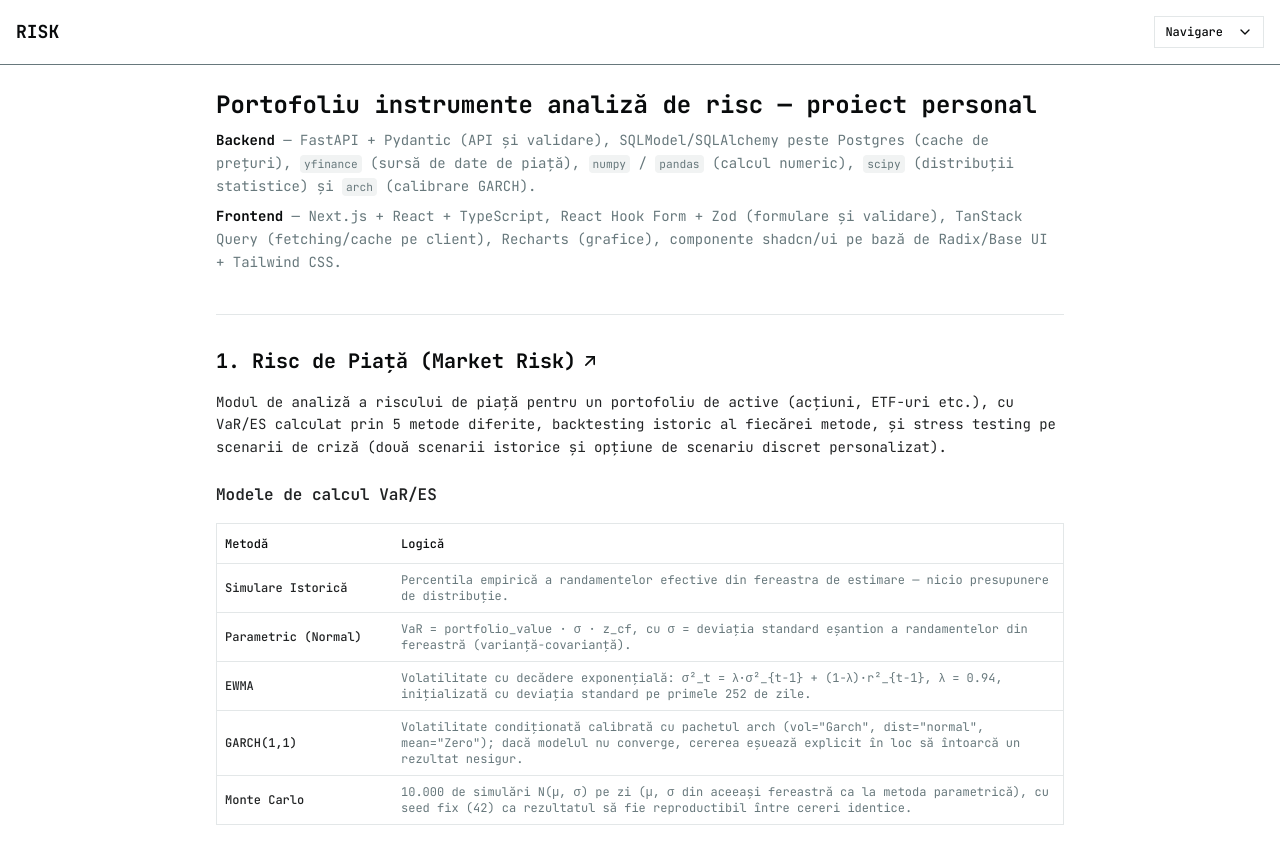
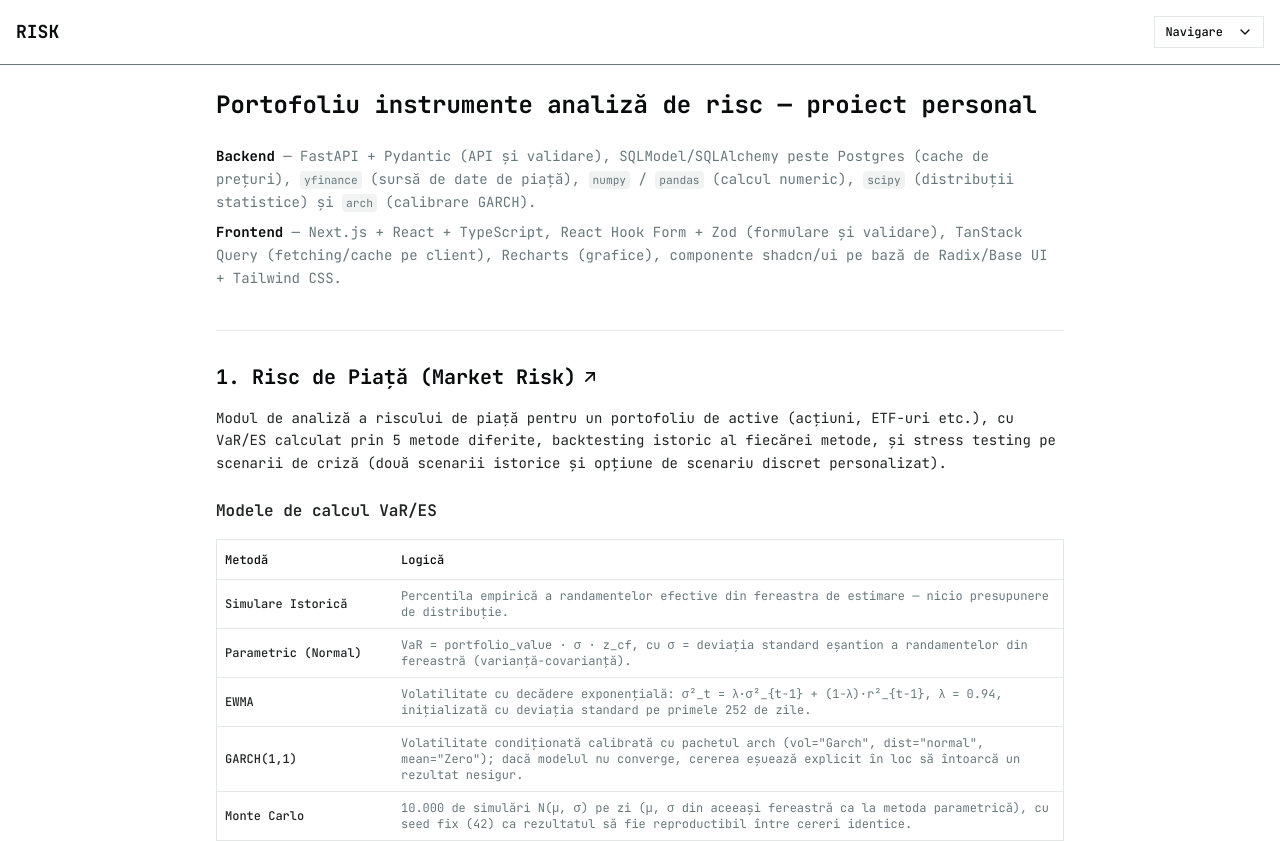
Before and after one commit to itsthevictor/risk, a Next.js app in the folder frontend/: page /about in a window 1280 px wide. Shown: the top 842 px of the page. Built offline with nearby package versions, Linux system fonts and the light colour scheme.

Commit message:
fix: add margin-top to improve spacing in AboutPage component

```diff
--- a/frontend/app/about/page.tsx
+++ b/frontend/app/about/page.tsx
@@ -143,7 +143,7 @@ export default function AboutPage() {
         <h1 className='text-xl font-bold sm:text-2xl'>
           Portofoliu instrumente analiză de risc — proiect personal
         </h1>
-        <div className='space-y-2 text-sm leading-relaxed text-muted-foreground'>
+        <div className='space-y-2 text-sm leading-relaxed text-muted-foreground mt-6'>
           <p>
             <strong className='text-foreground'>Backend</strong> — FastAPI +
             Pydantic (API și validare), SQLModel/SQLAlchemy peste Postgres
```
